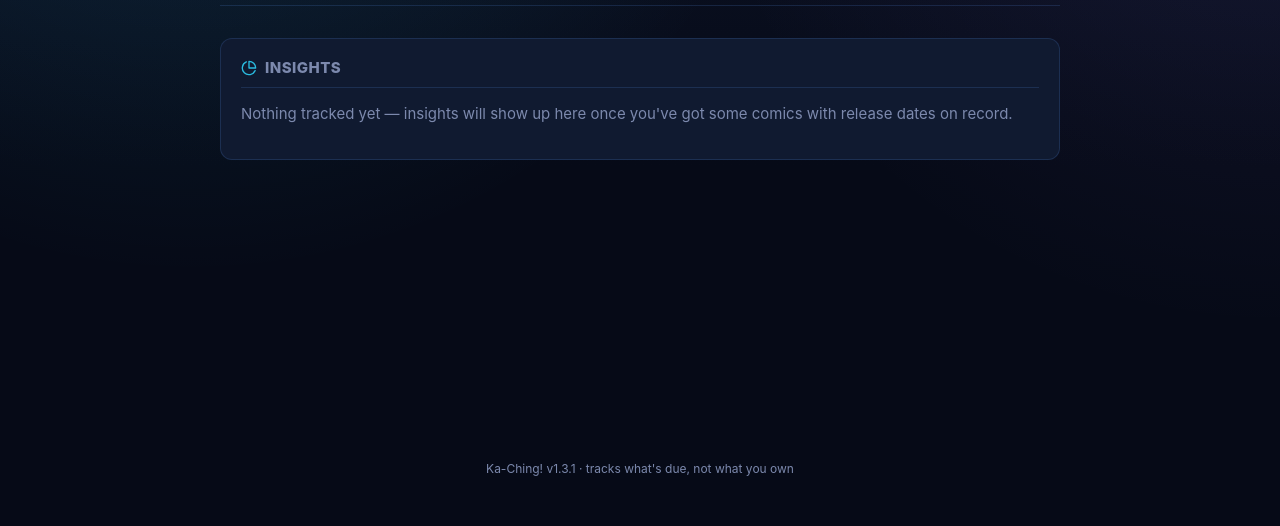
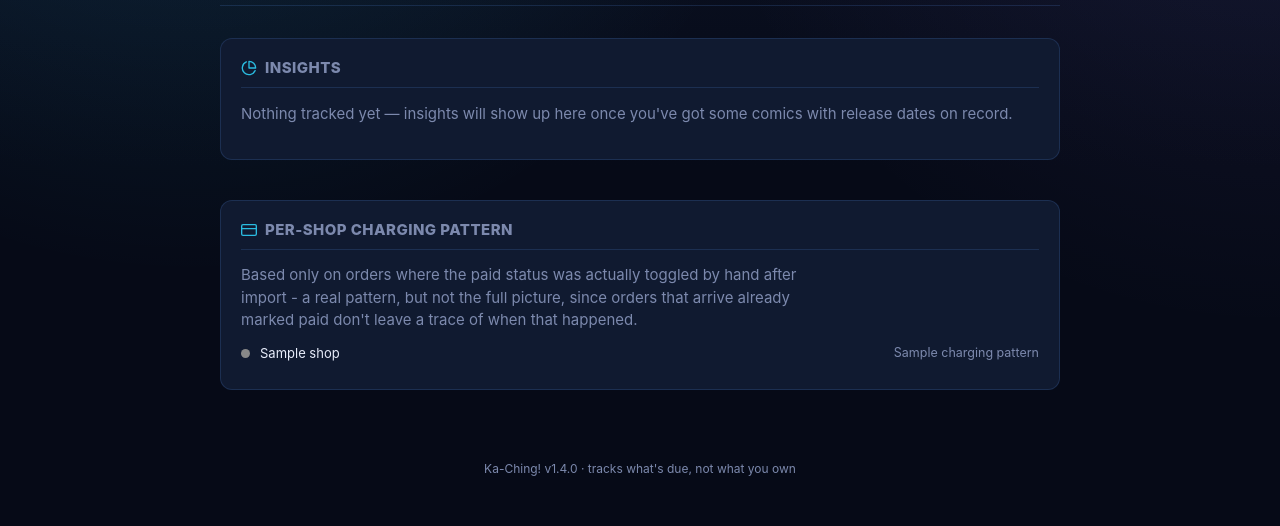
Before and after one commit to callum87-Lab/Ka-Ching, a FastAPI app: template app/templates/insights.html in a window 1280 px wide. Shown: the part 274-800 px from the top of the page. Run offline with FastAPI, Linux system fonts and the light colour scheme; the template is opened without the code that fills it: most values are stand-ins (such as "Sample title", 1, 10 or a date in 2020); parts of the project's set-up code (start-up, migrations or seed data) failed here and were passed over.

Commit message:
Add cumulative spend curve, price distribution, and per-shop charging pattern to Insights

```diff
--- a/app/main.py
+++ b/app/main.py
@@ -31,7 +31,7 @@ logger = logging.getLogger("kaching")
 app = FastAPI(title="Ka-Ching!")
 templates = Jinja2Templates(directory=os.path.join(APP_DIR, "templates"))
 
-APP_VERSION = "1.3.1"
+APP_VERSION = "1.4.0"
 templates.env.globals["app_version"] = APP_VERSION
 app.mount("/static", StaticFiles(directory=os.path.join(APP_DIR, "static")), name="static")
 
@@ -1916,12 +1916,101 @@ def insights_page(request: Request):
         for sub in s["sub_shops"]:
             sub["pct"] = round((sub["total"] / max_shop_total) * 100, 1)
 
+    # Cumulative spend curve: running total through the current month,
+    # comics + shipping together (matching every other total figure on
+    # this page), day by day from the 1st through today. Only the
+    # current month, not a full calendar year of curves - a whole
+    # year of running totals reset back to zero eleven times isn't a
+    # meaningful shape to look at, unlike one month's own build-up.
+    today = date.today()
+    month_start = today.replace(day=1)
+    month_items = [i for i in dated_items if i["release_date"][:7] == today.strftime("%Y-%m")]
+    month_groups = group_by_date(month_items)
+    daily_totals = {}
+    for group in month_groups:
+        day_shipping, _, _, _, _, _, _, _, _ = compute_shipping_for_groups(cur, [group])
+        daily_totals[group["date"]] = round(group["subtotal"] + day_shipping, 2)
+
+    cumulative_curve = []
+    running = 0.0
+    day = month_start
+    while day <= today:
+        iso = day.isoformat()
+        running += daily_totals.get(iso, 0.0)
+        cumulative_curve.append({"date": iso, "day": day.day, "total": round(running, 2)})
+        day += timedelta(days=1)
+
+    # Price distribution: fixed £10 buckets up to £50, then a single
+    # £50+ catch-all - fixed rather than dynamically sized so the shape
+    # reads consistently release to release rather than the bucket
+    # boundaries themselves shifting around.
+    price_buckets = [(0, 10), (10, 20), (20, 30), (30, 40), (40, 50)]
+    bucket_counts = [0] * (len(price_buckets) + 1)
+    for it in all_items:
+        placed = False
+        for idx, (low, high) in enumerate(price_buckets):
+            if low <= it["price"] < high:
+                bucket_counts[idx] += 1
+                placed = True
+                break
+        if not placed:
+            bucket_counts[-1] += 1
+    price_distribution = [
+        {"label": f"£{low}-{high}", "count": bucket_counts[idx]}
+        for idx, (low, high) in enumerate(price_buckets)
+    ]
+    price_distribution.append({"label": "£50+", "count": bucket_counts[-1]})
+    max_bucket_count = max((b["count"] for b in price_distribution), default=0) or 1
+
+    # Per-shop charging pattern: only items whose charge_status was
+    # actually toggled after import leave a trace here (item_history
+    # only logs changes, not the state something arrived in) - genuine
+    # data, but a real subset, not every charged item. Needs at least 3
+    # real samples before showing a shop's pattern, same minimum bar
+    # used for shipping-estimate calibration elsewhere in this app.
+    cur.execute("""
+        SELECT items.release_date, items.source, item_history.changed_at
+        FROM item_history
+        JOIN items ON items.id = item_history.item_id
+        WHERE item_history.field_name = 'charge_status'
+          AND item_history.new_value = 'charged'
+          AND items.release_date IS NOT NULL
+    """)
+    charging_samples = {}
+    for row in cur.fetchall():
+        try:
+            release = datetime.strptime(row["release_date"], "%Y-%m-%d").date()
+            changed = datetime.fromisoformat(row["changed_at"]).date()
+        except (ValueError, TypeError):
+            continue
+        days_diff = (changed - release).days
+        charging_samples.setdefault(row["source"], []).append(days_diff)
+
+    charging_pattern = []
+    for shop, samples in charging_samples.items():
+        if len(samples) < 3:
+            continue
+        avg_days = round(sum(samples) / len(samples))
+        if avg_days <= 0:
+            label = "charges at or before release"
+        elif avg_days == 1:
+            label = "charges ~1 day after release"
+        else:
+            label = f"charges ~{avg_days} days after release"
+        charging_pattern.append({"shop": shop, "color": source_color(shop), "label": label, "sample_count": len(samples)})
+    charging_pattern.sort(key=lambda c: c["shop"])
+
     conn.close()
     return templates.TemplateResponse("insights.html", {
         "request": request,
         "top_month": top_month,
         "priciest_item": priciest_item,
         "shop_stats": shop_stats,
+        "cumulative_curve": cumulative_curve,
+        "cumulative_month_label": today.strftime("%B"),
+        "price_distribution": price_distribution,
+        "max_bucket_count": max_bucket_count,
+        "charging_pattern": charging_pattern,
         "has_data": bool(all_items),
         "total_issues": total_issues,
         "twelve_month_svg": twelve_month_svg,
--- a/app/templates/insights.html
+++ b/app/templates/insights.html
@@ -274,6 +274,67 @@
   {% endif %}
 </section>
 
+{% if cumulative_curve|length > 1 %}
+<section class="block">
+  <div class="block-head">
+    <h2><span class="block-icon"><svg viewBox="0 0 24 24" fill="none" stroke="currentColor" stroke-width="2" stroke-linecap="round" stroke-linejoin="round"><path d="M3 3v18h18"/><path d="M7 16l4-6 4 3 5-8"/></svg></span>Cumulative spend, {{ cumulative_month_label }}</h2>
+  </div>
+  <svg viewBox="0 0 700 90" preserveAspectRatio="none" style="width:100%; display:block;" role="img" aria-label="Running total of this month's spend, day by day">
+    {% set max_running = cumulative_curve[-1].total or 1 %}
+    {% set pts = [] %}
+    {% for pt in cumulative_curve %}
+      {% set x = (20 + (pt.day - 1) * (660 / (cumulative_curve|length - 1 if cumulative_curve|length > 1 else 1)))|round(1) %}
+      {% set y = (80 - (pt.total / max_running) * 70)|round(1) %}
+      {% if pts.append((x, y)) %}{% endif %}
+    {% endfor %}
+    <polyline points="{% for x, y in pts %}{{ x }},{{ y }} {% endfor %}" fill="none" stroke="var(--neon-blue)" stroke-width="2.5" stroke-linecap="round" stroke-linejoin="round"/>
+    {% set last_x, last_y = pts[-1] %}
+    <circle cx="{{ last_x }}" cy="{{ last_y }}" r="5" fill="var(--bg-1)" stroke="var(--neon-blue)" stroke-width="2.5"/>
+  </svg>
+  <p class="muted item-form-hint">
+    Running total of {{ cumulative_month_label }}'s comics + shipping so far, day by day - shows where the month's spending actually clusters rather than one flat monthly figure.
+  </p>
+</section>
+{% endif %}
+
+{% if price_distribution and max_bucket_count > 0 %}
+<section class="block">
+  <div class="block-head">
+    <h2><span class="block-icon"><svg viewBox="0 0 24 24" fill="none" stroke="currentColor" stroke-width="2" stroke-linecap="round" stroke-linejoin="round"><line x1="12" y1="20" x2="12" y2="10"/><line x1="18" y1="20" x2="18" y2="4"/><line x1="6" y1="20" x2="6" y2="16"/></svg></span>Price distribution</h2>
+  </div>
+  <div style="display:flex; align-items:flex-end; gap:8px; height:70px;">
+    {% for b in price_distribution %}
+    <div style="flex:1; display:flex; flex-direction:column; align-items:center; justify-content:flex-end; height:100%;">
+      <div style="width:100%; background:var(--neon-blue); opacity:{{ 0.3 + (b.count / max_bucket_count) * 0.6 }}; border-radius:3px 3px 0 0; height:{{ (b.count / max_bucket_count * 100)|round }}%;"></div>
+    </div>
+    {% endfor %}
+  </div>
+  <div style="display:flex; gap:8px; margin-top:6px;">
+    {% for b in price_distribution %}
+    <div style="flex:1; text-align:center; font-size:11px; color:var(--text-muted);">{{ b.label }}</div>
+    {% endfor %}
+  </div>
+</section>
+{% endif %}
+
+{% if charging_pattern %}
+<section class="block">
+  <div class="block-head">
+    <h2><span class="block-icon"><svg viewBox="0 0 24 24" fill="none" stroke="currentColor" stroke-width="2" stroke-linecap="round" stroke-linejoin="round"><rect x="1" y="4" width="22" height="16" rx="2"/><line x1="1" y1="10" x2="23" y2="10"/></svg></span>Per-shop charging pattern</h2>
+  </div>
+  <p class="muted item-form-hint">
+    Based only on orders where the paid status was actually toggled by hand after import - a real pattern, but not the full picture, since orders that arrive already marked paid don't leave a trace of when that happened.
+  </p>
+  {% for c in charging_pattern %}
+  <div style="display:flex; align-items:center; gap:10px; padding:8px 0;">
+    <span style="width:9px; height:9px; border-radius:50%; background:{{ c.color }}; flex:0 0 auto;"></span>
+    <span style="flex:1; font-size:13px;">{{ c.shop }}</span>
+    <span class="muted" style="font-size:12.5px;">{{ c.label }}</span>
+  </div>
+  {% endfor %}
+</section>
+{% endif %}
+
 <script>
 (function () {
   document.querySelectorAll('.insight-shop-expandable').forEach(function (row) {
```
